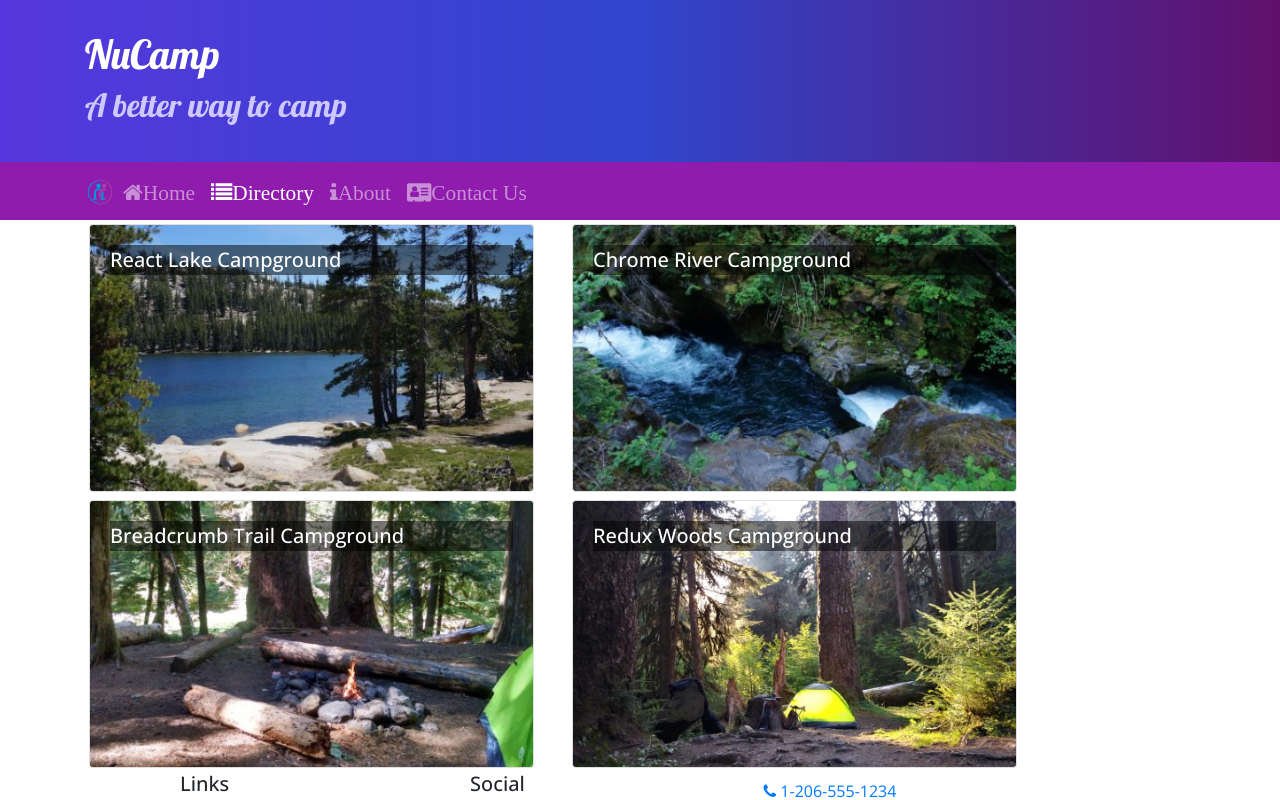
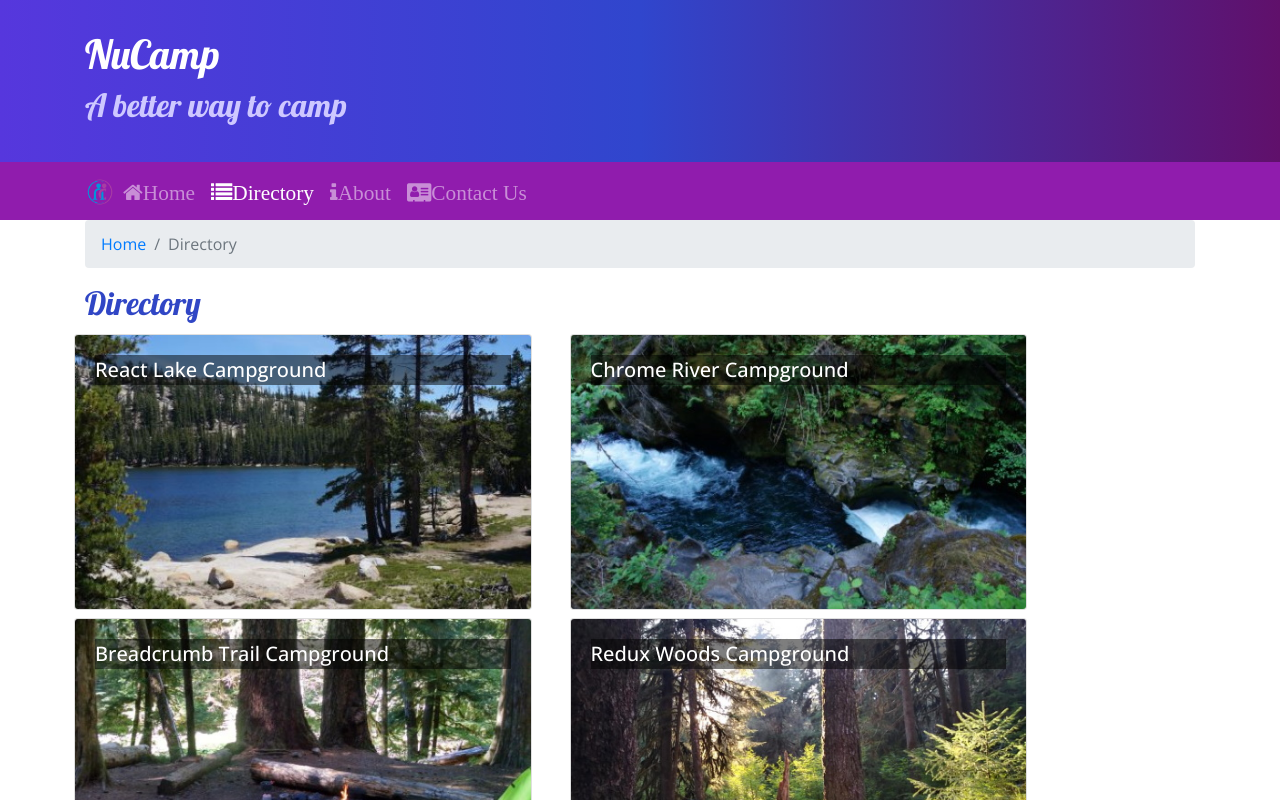
Before and after one commit to austinwilson1224/nucamp, a React (Create React App) app in the folder 3-React/nucampsite/: page /directory in a window 1280 px wide. Shown: the top 800 px of the page. Built offline with nearby package versions, Linux system fonts and the light colour scheme.

Commit message:
spa stuff

```diff
--- a/3-React/nucampsite/src/components/CampsiteInfoComponent.js
+++ b/3-React/nucampsite/src/components/CampsiteInfoComponent.js
@@ -1,5 +1,7 @@
 import React from 'react';
-import { Card, CardImg, CardBody, CardTitle, CardText } from 'reactstrap';
+import { Card, CardImg, CardBody, CardTitle, CardText, Breadcrumb, BreadcrumbItem } from 'reactstrap';
+import { Link } from 'react-router-dom';
+
 
 
 
@@ -10,7 +12,6 @@
             <Card>
                 <CardImg top src={campsite.image} alt={campsite.name} />
                 <CardBody>
-                    <CardTitle>{campsite.name}</CardTitle>
                     <CardText>{campsite.description}</CardText>
                 </CardBody>
             </Card>
@@ -67,10 +68,18 @@
         return (
 
             <div className="container">
-            <div className="row">
-                <RenderCampsite campsite={props.campsite} />
-                <RenderComments comments={props.campsite.comments} />
-            </div>
+                <div className="col">
+                    <Breadcrumb>
+                        <BreadcrumbItem><Link to="/directory">Directory</Link></BreadcrumbItem>
+                        <BreadcrumbItem active>{props.campsite.name}</BreadcrumbItem>
+                    </Breadcrumb>
+                    <h2>{props.campsite.name}</h2>
+                    <hr />
+                </div>
+                <div className="row">
+                    <RenderCampsite campsite={props.campsite} />
+                    <RenderComments comments={props.comments} />
+                </div>
             </div>
 
         )
--- a/3-React/nucampsite/src/components/ContactComponent.js
+++ b/3-React/nucampsite/src/components/ContactComponent.js
@@ -1,4 +1,6 @@
 import React from 'react';
+import { Breadcrumb, BreadcrumbItem } from 'reactstrap';
+import { Link } from 'react-router-dom';
 
 
 function Contact(props) {
@@ -6,6 +8,10 @@
         <div className="container">
             <div className="row">
                 <div className="col">
+                    <Breadcrumb>
+                        <BreadcrumbItem><Link to="/home">Home</Link></BreadcrumbItem>
+                        <BreadcrumbItem active>Contact Us</BreadcrumbItem>
+                    </Breadcrumb>
                     <h2>Contact Us</h2>
                     <hr />
                 </div>
--- a/3-React/nucampsite/src/components/DirectoryComponent.js
+++ b/3-React/nucampsite/src/components/DirectoryComponent.js
@@ -1,14 +1,16 @@
 import React from 'react';
-import { Card, CardImg, CardImgOverlay, CardTitle } from 'reactstrap';
-
+import { Card, CardImg, CardImgOverlay, CardTitle, Breadcrumb, BreadcrumbItem } from 'reactstrap';
+import { Link } from 'react-router-dom';
 
 function RenderDirectoryItem({campsite}) {
     return (
         <Card>
-            <CardImg width="100%" src={campsite.image} alt={campsite.name} />
-            <CardImgOverlay>
-                <CardTitle>{campsite.name}</CardTitle>
-            </CardImgOverlay>
+            <Link to={`/directory/${campsite.id}`} >
+                <CardImg width="100%" src={campsite.image} alt={campsite.name} />
+                <CardImgOverlay>
+                    <CardTitle>{campsite.name}</CardTitle>
+                </CardImgOverlay>
+            </Link>
         </Card>
     );
 
@@ -27,7 +29,16 @@
     return (
         <div className="container">
             <div className="row">
-                {directory}
+                <div className="col">
+                    <Breadcrumb>
+                        <BreadcrumbItem><Link to="/home">Home</Link></BreadcrumbItem>
+                        <BreadcrumbItem active>Directory</BreadcrumbItem>
+                    </Breadcrumb>
+                    <h2>Directory</h2>
+                </div>
+                <div className="row">
+                    {directory}
+                </div>
             </div>
         </div>
     );
--- a/3-React/nucampsite/src/components/MainComponent.js
+++ b/3-React/nucampsite/src/components/MainComponent.js
@@ -37,6 +37,17 @@
             )
         }
 
+        const CampsiteWithId = ({match}) => {
+            return (
+                <CampsiteInfo
+                    campsite={this.state.campsites.filter(campsite=>campsite.id ===
+                        +match.params.campsiteId)[0]}
+                    comments={this.state.comments.filter(comment=>comment.campsiteId ===
+                        +match.params.campsiteId)}
+                />
+            );
+        }
+
 
         return (
             <div>
@@ -44,6 +55,7 @@
                 <Switch>
                     <Route path="/home" component={HomePage}/>
                     <Route exact path="/directory" render={() => <Directory campsites = {this.state.campsites} />}/>
+                    <Route path="/directory/:campsiteId" component={CampsiteWithId}/>
                     <Route exact path="/contactus" component={Contact}/>
                     <Redirect to='/home' />
                 </Switch>
```
Also changed, not shown: 3-React/nucampsite/src/components/AboutComponent.js (added).
